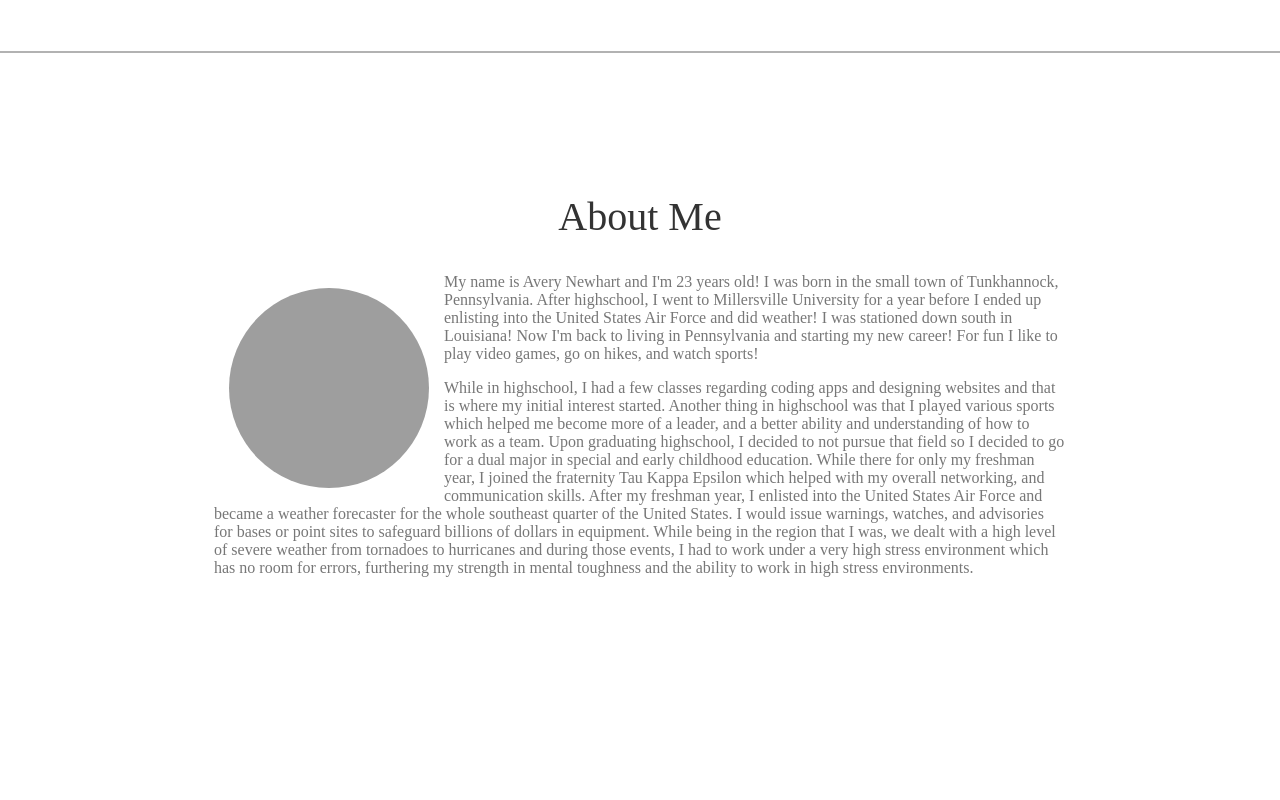
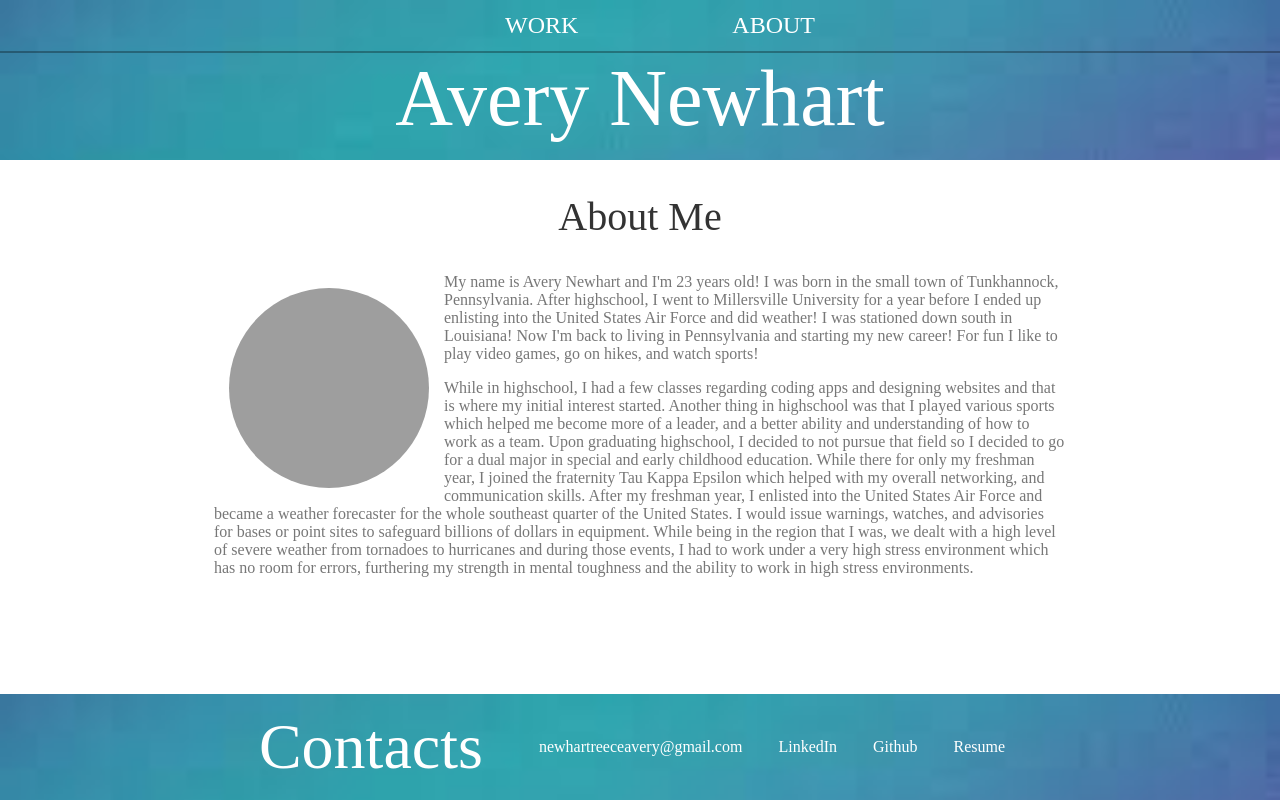
Before and after one commit to AveryNewhart/My-Personal-Portfolio, a plain HTML site: page index.html in a window 1280 px wide. Drawn offline with Linux system fonts and the light colour scheme; the site is published under a folder, as on GitHub Pages, so addresses that start at the root find nothing.

Commit message:
fixed img ref

```diff
--- a/assets/style.css
+++ b/assets/style.css
@@ -46,7 +46,7 @@ html, body {
 }
 
 .main-header {
-    background-image: url("/assets/images/turqpurp.jpeg");
+    background-image: url("./images/turqpurp.jpeg");
     background-blend-mode: multiply;
     background-size: cover;
     padding-bottom: 2vh;
@@ -99,7 +99,7 @@ footer {
 }
 
 .main-footer {
-    background-image: url("/assets/images/turqpurp.jpeg");
+    background-image: url("./images/turqpurp.jpeg");
     background-size: cover;
     color: white;
     padding: .25em 0;
```
